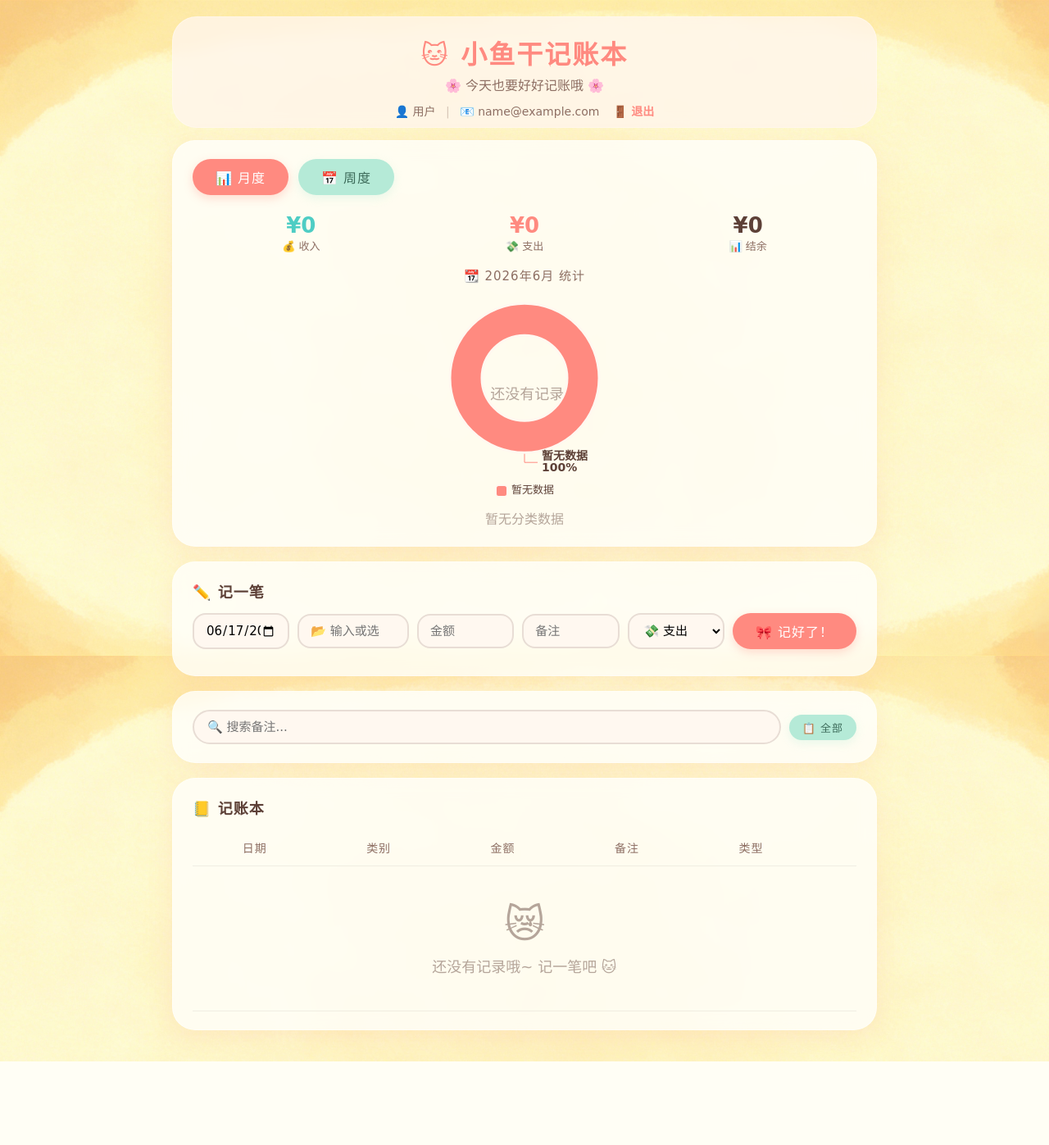
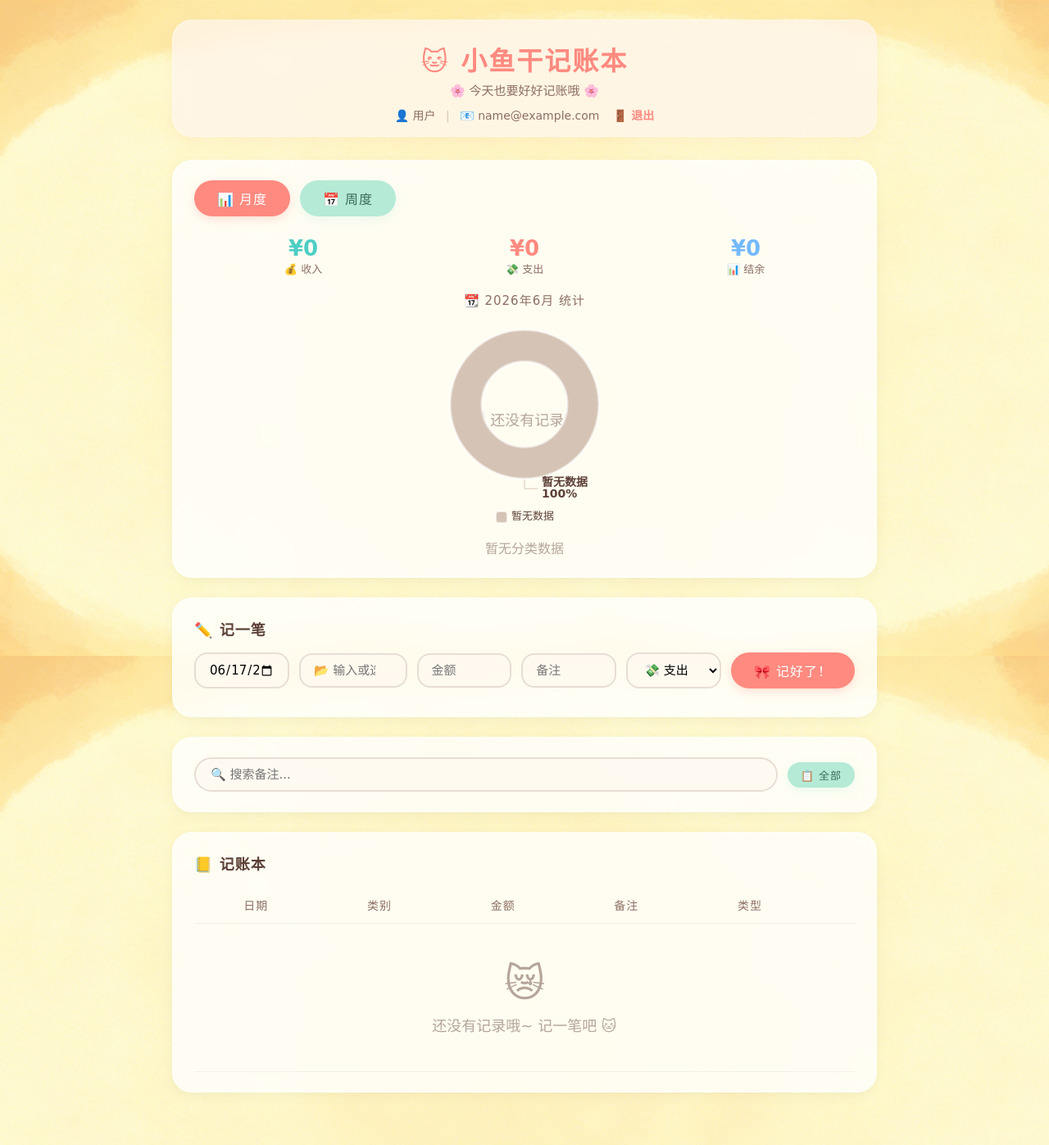
Before and after one commit to Lyra-mo/cat-book, a Flask app: page / in a window 1280 px wide. Shown: the whole page at 82% size. Before the commit the page ends 1295 px from the top, so only its background shows below. Run offline with Flask 3, Linux system fonts and the light colour scheme; the visitor is signed in with stand-in values (Sample User, id 1); data that the repository does not hold is empty; some libraries are stand-ins or nearby versions; some web fonts are replaced.

Commit message:
Update index.html

```diff
--- a/templates/index.html
+++ b/templates/index.html
@@ -9,31 +9,36 @@
     <!-- 引入圆体字体 -->
     <link href="https://fonts.googleapis.com/css2?family=ZCOOL+KuaiLe&display=swap" rel="stylesheet">
     <style>
+        /* ===== 全局重置 ===== */
         * {
             margin: 0;
             padding: 0;
             box-sizing: border-box;
         }
+
         body {
             font-family: 'ZCOOL KuaiLe', 'Comic Sans MS', 'Microsoft YaHei', cursive;
             background-image: url('/static/bg_pattern.png?ver=20260617');
             background-size: cover;
             background-position: center;
             background-attachment: fixed;
-    padding: 20px;
+            padding: 24px 20px 40px 20px;
             max-width: 900px;
             margin: 0 auto;
             min-height: 100vh;
         }
+
+        /* ===== 头部 ===== */
         .header {
             text-align: center;
-            padding: 20px 0 10px 0;
-            background: rgba(255, 245, 237, 0.8);
-            backdrop-filter: blur(8px);
-            -webkit-backdrop-filter: blur(8px);
-            border-radius: 30px;
-            margin-bottom: 15px;
-            border: 1px solid rgba(255, 255, 255, 0.3);
+            padding: 24px 20px 16px 20px;
+            background: rgba(255, 245, 237, 0.75);
+            backdrop-filter: blur(12px);
+            -webkit-backdrop-filter: blur(12px);
+            border-radius: 24px;
+            margin-bottom: 28px;
+            border: 1px solid rgba(255, 255, 255, 0.4);
+            box-shadow: 0 4px 20px rgba(255, 138, 128, 0.08);
         }
         .header h1 {
             font-size: 32px;
@@ -42,7 +47,7 @@
         }
         .header .subtitle {
             color: #8D6E63;
-            font-size: 16px;
+            font-size: 15px;
             margin-top: 4px;
         }
         .header .user-info {
@@ -56,27 +61,35 @@
             margin-left: 12px;
             font-weight: bold;
         }
+
+        /* ===== 卡片 ===== */
         .card {
-    background: rgba(255, 255, 255, 0.75);
-    backdrop-filter: blur(10px);
-    -webkit-backdrop-filter: blur(10px);
-    border-radius: 28px;
-    padding: 22px 24px;
-    margin-bottom: 18px;
-    box-shadow: 0 8px 32px rgba(255, 138, 128, 0.12);
-    border: 1px solid rgba(255, 255, 255, 0.4);
+            background: rgba(255, 255, 255, 0.78);
+            backdrop-filter: blur(12px);
+            -webkit-backdrop-filter: blur(12px);
+            border-radius: 24px;
+            padding: 24px 26px;
+            margin-bottom: 24px;
+            box-shadow: 0 4px 16px rgba(0, 0, 0, 0.04), 0 1px 4px rgba(0, 0, 0, 0.02);
+            border: 1px solid rgba(255, 255, 255, 0.5);
+            transition: box-shadow 0.2s;
+        }
+        .card:hover {
+            box-shadow: 0 6px 24px rgba(255, 138, 128, 0.08), 0 1px 4px rgba(0, 0, 0, 0.02);
         }
         .card-title {
             font-weight: bold;
             color: #5D4037;
-            margin-bottom: 14px;
+            margin-bottom: 16px;
             font-size: 18px;
             letter-spacing: 1px;
         }
+
+        /* ===== 按钮组 ===== */
         .btn-group {
             display: flex;
             gap: 12px;
-            margin-bottom: 16px;
+            margin-bottom: 18px;
             flex-wrap: wrap;
         }
         .btn {
@@ -92,17 +105,17 @@
         .btn-primary {
             background: #FF8A80;
             color: white;
-            box-shadow: 0 4px 12px rgba(255, 138, 128, 0.3);
+            box-shadow: 0 4px 12px rgba(255, 138, 128, 0.25);
         }
         .btn-primary:hover {
             background: #FF6B5A;
             transform: translateY(-2px);
-            box-shadow: 0 6px 18px rgba(255, 138, 128, 0.4);
+            box-shadow: 0 6px 20px rgba(255, 138, 128, 0.35);
         }
         .btn-success {
             background: #B5EAD7;
             color: #3D6B5A;
-            box-shadow: 0 4px 12px rgba(181, 234, 215, 0.3);
+            box-shadow: 0 4px 12px rgba(181, 234, 215, 0.25);
         }
         .btn-success:hover {
             background: #8DD4BA;
@@ -119,13 +132,16 @@
         .btn-sm {
             padding: 6px 16px;
             font-size: 13px;
+            border-radius: 50px;
         }
+
+        /* ===== 统计数据 ===== */
         .stats {
             display: flex;
             justify-content: space-around;
             text-align: center;
             flex-wrap: wrap;
-            gap: 8px;
+            gap: 4px;
         }
         .stats-item {
             padding: 6px 12px;
@@ -135,7 +151,6 @@
         .stats-item .number {
             font-size: 26px;
             font-weight: bold;
-            color: #5D4037;
         }
         .stats-item .label {
             font-size: 13px;
@@ -143,66 +158,81 @@
         }
         .stats-item.income .number { color: #4ECDC4; }
         .stats-item.expense .number { color: #FF8A80; }
+        .stats-item.balance .number { color: #74B9FF; }
+
         .stats-info {
             text-align: center;
             color: #8D6E63;
             font-size: 15px;
-            margin-top: 10px;
+            margin-top: 12px;
             letter-spacing: 1px;
         }
+
+        /* ===== 表单 ===== */
         .form-row {
             display: flex;
             flex-wrap: wrap;
-            gap: 10px;
+            gap: 12px;
             margin-bottom: 10px;
             align-items: center;
         }
-        .form-row input, .form-row select {
-            padding: 10px 14px;
+        .form-row input,
+        .form-row select {
+            padding: 10px 16px;
             border: 2px solid #E8DDD5;
             border-radius: 16px;
             font-size: 15px;
             flex: 1;
             min-width: 90px;
-            background: #FFF8F0;
+            background: rgba(255, 248, 240, 0.7);
             font-family: 'ZCOOL KuaiLe', 'Comic Sans MS', cursive;
-            transition: border 0.2s;
+            transition: border 0.2s, box-shadow 0.2s;
         }
-        .form-row input:focus, .form-row select:focus {
+        .form-row input:focus,
+        .form-row select:focus {
             border-color: #FF8A80;
             outline: none;
+            box-shadow: 0 0 0 4px rgba(255, 138, 128, 0.1);
         }
         .form-row .btn {
             flex: 0 0 auto;
+            border-radius: 50px;
         }
+
+        /* ===== 搜索 ===== */
         .search-box {
             display: flex;
-            gap: 10px;
+            gap: 12px;
             align-items: center;
             flex-wrap: wrap;
         }
         .search-box input {
             flex: 1;
-            padding: 10px 16px;
+            padding: 10px 18px;
             border: 2px solid #E8DDD5;
             border-radius: 50px;
             font-size: 15px;
-            background: #FFF8F0;
+            background: rgba(255, 248, 240, 0.7);
             font-family: 'ZCOOL KuaiLe', 'Comic Sans MS', cursive;
+            transition: border 0.2s, box-shadow 0.2s;
         }
         .search-box input:focus {
             border-color: #FF8A80;
             outline: none;
+            box-shadow: 0 0 0 4px rgba(255, 138, 128, 0.1);
         }
+
+        /* ===== 表格 ===== */
         table {
             width: 100%;
             border-collapse: collapse;
             font-size: 15px;
         }
-        th, td {
+        th,
+        td {
             padding: 12px 8px;
             text-align: center;
-            border-bottom: 1px solid rgba(0,0,0,0.06);
+            border-bottom: 1px solid rgba(0, 0, 0, 0.05);
         }
         th {
             color: #8D6E63;
@@ -210,15 +240,21 @@
             font-size: 14px;
             letter-spacing: 1px;
         }
+        tr:hover {
+            background: rgba(255, 138, 128, 0.04);
+        }
+
+        /* ===== 标签 ===== */
         .tag {
             display: inline-block;
             padding: 4px 14px;
             border-radius: 50px;
             font-size: 13px;
-            background: #F5EDE5;
         }
         .tag-income { background: #B5EAD7; color: #2D6A4F; }
         .tag-expense { background: #FFD4C2; color: #8D4A3B; }
+
+        /* ===== 删除按钮 ===== */
         .delete-btn {
             background: none;
             border: none;
@@ -226,29 +262,42 @@
             cursor: pointer;
             font-size: 18px;
             transition: 0.2s;
+            padding: 4px 8px;
+            border-radius: 50%;
         }
-        .delete-btn:hover { color: #FF6B6B; transform: scale(1.2); }
+        .delete-btn:hover {
+            color: #FF6B6B;
+            background: rgba(255, 107, 107, 0.08);
+            transform: scale(1.15);
+        }
+
+        /* ===== 图表容器 ===== */
         .chart-container {
             width: 100%;
             height: 260px;
-            margin-top: 6px;
+            margin-top: 8px;
         }
+
+        /* ===== 分类标签（饼图下方） ===== */
         .category-tags {
             display: flex;
             flex-wrap: wrap;
-            gap: 8px;
+            gap: 10px;
             justify-content: center;
-            margin-top: 8px;
+            margin-top: 12px;
         }
         .category-tag {
-            background: rgba(245, 237, 229, 0.8);
-            padding: 4px 16px;
+            padding: 4px 18px;
             border-radius: 50px;
             font-size: 14px;
+            background: rgba(245, 237, 229, 0.7);
+            border: 1px solid rgba(0, 0, 0, 0.04);
         }
+
+        /* ===== 空状态 ===== */
         .empty-state {
             text-align: center;
-            padding: 30px 0;
+            padding: 32px 0;
             color: #B5A59A;
             font-size: 18px;
         }
@@ -257,17 +306,33 @@
             display: block;
             margin-bottom: 10px;
         }
+
+        /* ===== 饼图配色（固定） ===== */
+        /* 饼图颜色通过 ECharts 的 color 数组控制，在 JS 中已配置 */
+
+        /* ===== 响应式 ===== */
         @media (max-width: 600px) {
-            .stats { flex-wrap: wrap; }
+            body { padding: 16px 12px 30px 12px; }
+            .card { padding: 18px 16px; margin-bottom: 18px; }
+            .stats { flex-wrap: wrap; gap: 4px; }
+            .stats-item .number { font-size: 22px; }
             .form-row { flex-direction: column; }
             .form-row .btn { width: 100%; }
             table { font-size: 13px; }
             th, td { padding: 8px 4px; }
             .btn-group { flex-direction: column; }
             .btn-group .btn { width: 100%; text-align: center; }
-            .card { padding: 16px; }
             .chart-container { height: 200px; }
+            .header h1 { font-size: 26px; }
+            .header { padding: 16px 14px; margin-bottom: 20px; }
         }
+
+        /* ===== 其他 ===== */
+        .text-muted {
+            color: #B5A59A;
+        }
+        .mt-1 { margin-top: 8px; }
+        .mt-2 { margin-top: 16px; }
     </style>
 </head>
 <body>
@@ -300,7 +365,7 @@
                 <div class="number" id="expense">¥0</div>
                 <div class="label">💸 支出</div>
             </div>
-            <div class="stats-item">
+            <div class="stats-item balance">
                 <div class="number" id="balance">¥0</div>
                 <div class="label">📊 结余</div>
             </div>
@@ -403,7 +468,7 @@
                                     `<span class="category-tag">${cat} ¥${amount.toFixed(0)}</span>`
                                 ).join('');
                         } else {
-                            catDiv.innerHTML = '<span style="color:#B5A59A;">暂无分类数据</span>';
+                            catDiv.innerHTML = '<span class="text-muted">暂无分类数据</span>';
                         }
                     } else {
                         catDiv.innerHTML = '';
@@ -427,6 +492,18 @@
                 chartData = entries.map(([name, value]) => ({ name, value: Math.round(value * 100) / 100 }));
             }
 
+            // 固定饼图配色：购物暖黄、餐饮浅红、其他浅橘、交通浅蓝、工资浅绿、娱乐浅紫
+            const colorMap = {
+                '购物': '#FFD93D',
+                '餐饮': '#FF8A80',
+                '其他': '#FFB74D',
+                '交通': '#74B9FF',
+                '工资': '#55EFC4',
+                '娱乐': '#A29BFE',
+                '居家': '#FDCB6E'
+            };
+            const pieColors = chartData.map(item => colorMap[item.name] || '#D5C4B5');
+
             const option = {
                 tooltip: {
                     trigger: 'item',
@@ -445,7 +522,7 @@
                     itemHeight: 14,
                     borderRadius: 7
                 },
-                color: ['#FF8A80', '#FFD4B8', '#FFE5A3', '#B5EAD7', '#A8D8EA', '#AA96DA', '#FCBAD3', '#D4F0C0', '#FFC8DD'],
+                color: pieColors,
                 series: [{
                     type: 'pie',
                     radius: ['40%', '70%'],
@@ -453,7 +530,7 @@
                     avoidLabelOverlap: true,
                     itemStyle: {
                         borderRadius: 10,
-                        borderColor: '#FFF8F0',
+                        borderColor: 'rgba(255,255,255,0.6)',
                         borderWidth: 3
                     },
                     label: {
```
Lines whose indentation alone changed are shown as unchanged.
